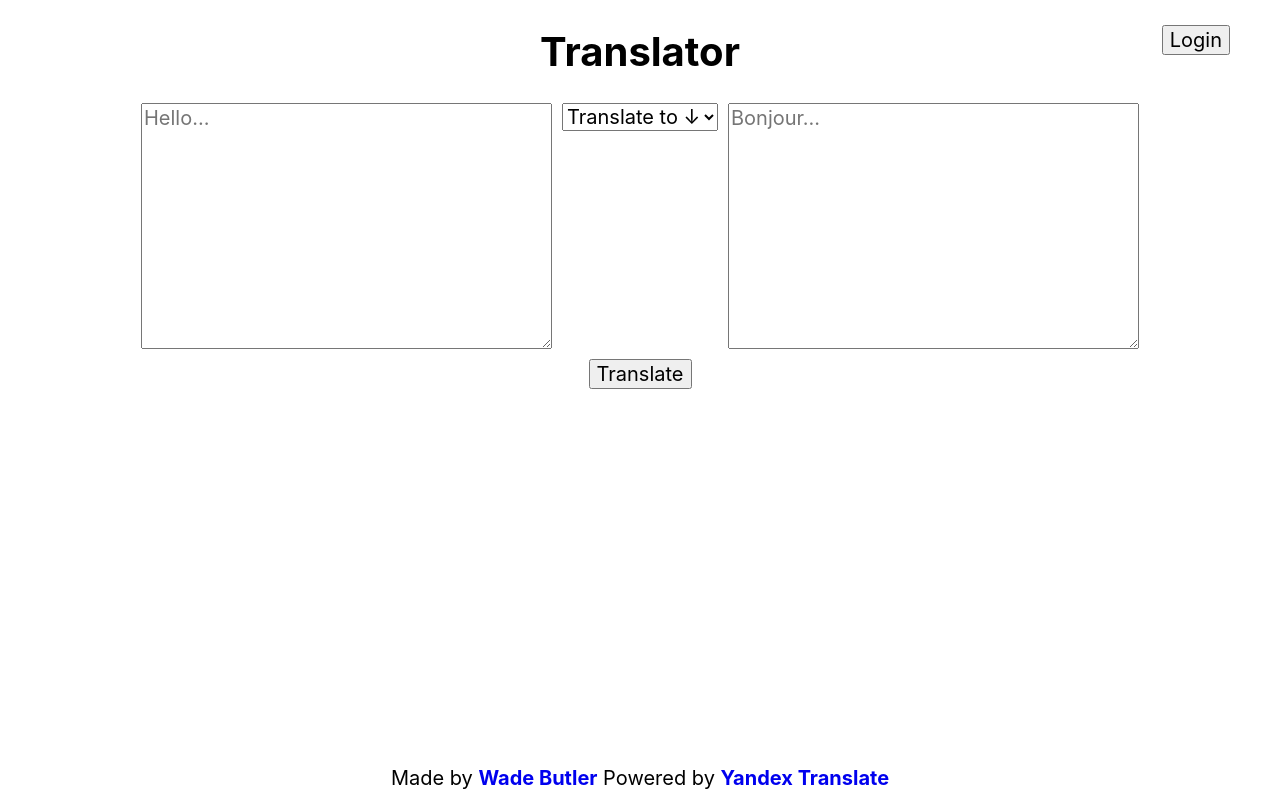
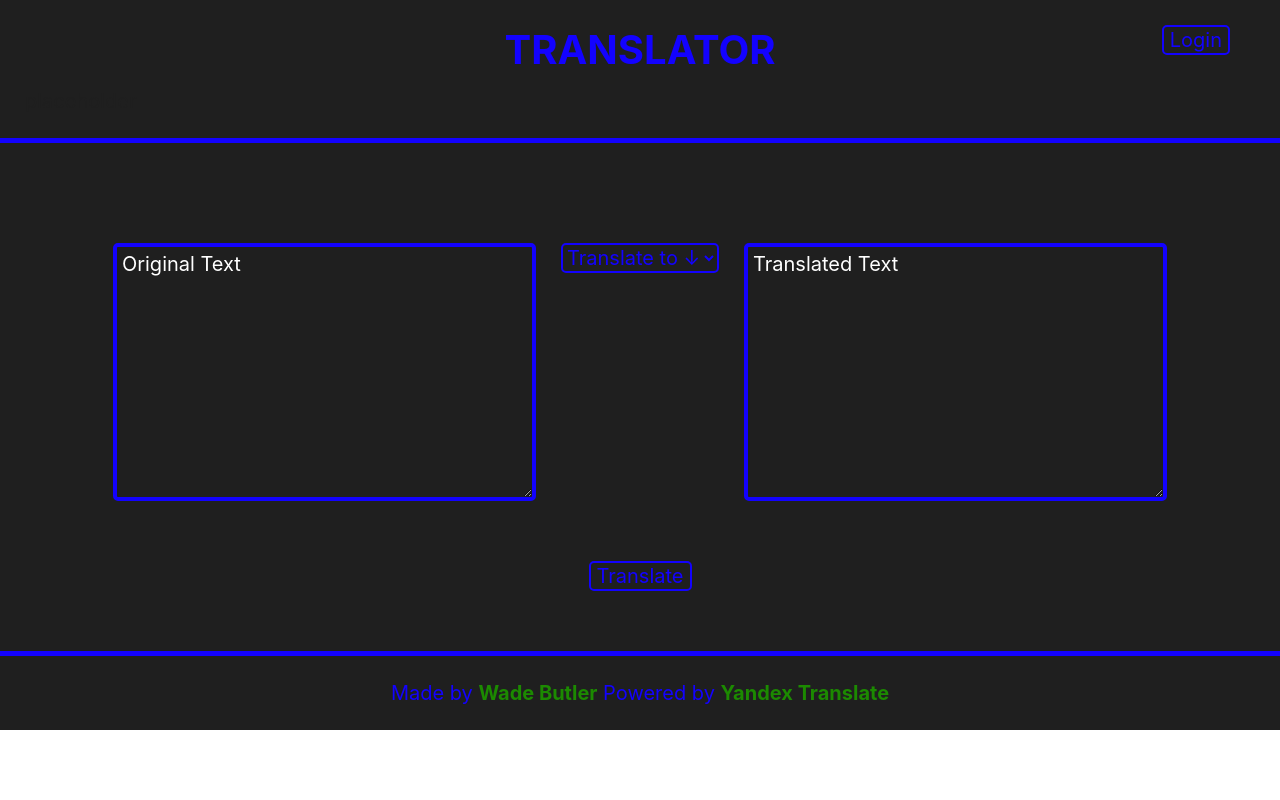
Before and after one commit to wadebutler/TranslatorBook, a React (Create React App) app: page / in a window 1280 px wide. Built offline with nearby package versions, Linux system fonts and the light colour scheme.

Commit message:
added styles

```diff
--- a/src/App.js
+++ b/src/App.js
@@ -42,8 +42,6 @@ class App extends Component {
         loggedIn: false,
         userID: "",
       })
-    }).then(() => {
-      document.querySelector(".title").style.color = "black"
     })
   }
 
@@ -63,6 +61,8 @@ class App extends Component {
               </div>
             </> : <>
               <button className="log" onClick={this.handleLogin}>Login</button>
+
+              <div className="emptylink"><p>placeholder</p></div>
             </> }
           </header>
 
--- a/src/Components/DatabaseToElement.js
+++ b/src/Components/DatabaseToElement.js
@@ -4,8 +4,7 @@ import remove from './DeleteElement';
 function DatabaseToElement(key, original, translated) {
     return (
         <li key={key}>
-            <span>original:</span> {original} <span>Translation:</span> {translated}
-            <button onClick={remove}>X</button>
+            <span>Original:</span> {original} <span>Translation:</span> {translated} <button onClick={remove}>X</button>
         </li>
     )
 }
--- a/src/Components/DeleteElement.js
+++ b/src/Components/DeleteElement.js
@@ -2,9 +2,7 @@ import React from 'react';
 
 function DeleteElement() {
     return (
-        <span>
-            {console.log("hello")}
-        </span>
+        <span></span>
     )
 }
 
--- a/src/Components/Translator.js
+++ b/src/Components/Translator.js
@@ -93,8 +93,8 @@ class Translator extends Component {
             <main>
                 <div className="translatorForm">
                     <label className="visuallyHidden" htmlFor="translateText">
-                        Text to Translate</label>
-                    <textarea onChange={this.handleTextChange} placeholder="Hello..." name="translateText" id="translateText" cols="30" rows="10"></textarea>
+                        original text</label>
+                    <textarea onChange={this.handleTextChange} placeholder="Original Text" name="translateText" id="translateText" cols="30" rows="10"></textarea>
 
                     <label className="visuallyHidden" htmlFor="setLanguage">
                         Language select</label>
@@ -103,7 +103,7 @@ class Translator extends Component {
                     </select>
 
                     <label className="visuallyHidden" htmlFor="finishedTranslation">Translated Text</label>
-                    <textarea className="translatedText" placeholder="Bonjour..." name="finishedTranslation" id="finishedTranslation" cols="30" rows="10"></textarea>
+                    <textarea className="translatedText" placeholder="Translated Text" name="finishedTranslation" id="finishedTranslation" cols="30" rows="10"></textarea>
                 </div>
 
                 <div className="translatorButtons">
--- a/src/styles/partials/_Header.scss
+++ b/src/styles/partials/_Header.scss
@@ -1,21 +1,43 @@
 header {
+    background: $three;
+    padding: 25px;
+    margin: 0;
+    border-bottom: 5px solid $one;
+
+    p {
+        color: $three;
+        margin: 15px 0 0 0;
+        padding: 0;
+    }
+
 
     .title {
         text-align: center;
+        text-transform: uppercase;
+        color: $one;
+        margin: 0;
     }
 
     .log {
         position: absolute;
         right: 50px;
         top: 25px;
+        @include button
     }
 
     .navMenu {
         text-align: center;
-        margin: 10px auto;
+        margin-top: 15px;
 
         .navLink {
             margin: 10px;
+            color: $one;
+            border-bottom: 1.5px solid $three;
+            transition: 0.3s;
+
+            &:hover, &:focus {
+                border-bottom: 1.5px solid $one;
+            }
         }
     }
 }
--- a/src/styles/partials/_footer.scss
+++ b/src/styles/partials/_footer.scss
@@ -1,15 +1,16 @@
 footer {
-    position: absolute;
-    bottom: 0;
-    left: 0;
-    right: 0;
+    background: $three;
+    border-top: 5px solid $one;
 
     p {
         text-align: center;
-        margin: 10px;
+        margin: 0;
+        color: $one;
+        padding: 25px;
 
         a {
             font-weight: bold;
+            color: $two;
         }
     }
 }
--- a/src/styles/partials/_translator.scss
+++ b/src/styles/partials/_translator.scss
@@ -1,10 +1,26 @@
 main {
     text-align: center;
+    background: $three;
+    padding: 50px;
 
     .translatorForm {
+        padding: 50px;
+
+        textarea {
+            border: 4px solid $one;
+            border-radius: 5px;
+            padding: 5px;
+            background: $three;
+            color: $four;
+
+            &::placeholder {
+                color: $four;
+            }
+        }
 
         select {
-            margin: 0 10px;
+            margin: 0 25px;
+            @include button;
         }
     }
 
@@ -12,6 +28,7 @@ main {
 
         button {
             margin: 10px;
+            @include button;
         }
     }
 }
--- a/src/styles/styles.css
+++ b/src/styles/styles.css
@@ -187,50 +187,192 @@ html {
   font-size: 125%;
 }
 
+:focus {
+  outline: 2px solid #1c8a01;
+  outline-offset: 2px;
+}
+
+a:focus {
+  outline: 2px solid #1c8a01;
+  outline-offset: 2px;
+}
+
+header {
+  background: #1f1f1f;
+  padding: 25px;
+  margin: 0;
+  border-bottom: 5px solid #1302ff;
+}
+
+header p {
+  color: #1f1f1f;
+  margin: 15px 0 0 0;
+  padding: 0;
+}
+
 header .title {
   text-align: center;
+  text-transform: uppercase;
+  color: #1302ff;
+  margin: 0;
 }
 
 header .log {
   position: absolute;
   right: 50px;
   top: 25px;
+  border-radius: 5px;
+  color: #1302ff;
+  background: #1f1f1f;
+  border: 2px solid #1302ff;
+  -webkit-transition: 0.3s;
+  transition: 0.3s;
+}
+
+header .log:hover, header .log:focus {
+  color: #1f1f1f;
+  background: #1302ff;
 }
 
 header .navMenu {
   text-align: center;
-  margin: 10px auto;
+  margin-top: 15px;
 }
 
 header .navMenu .navLink {
   margin: 10px;
+  color: #1302ff;
+  border-bottom: 1.5px solid #1f1f1f;
+  -webkit-transition: 0.3s;
+  transition: 0.3s;
+}
+
+header .navMenu .navLink:hover, header .navMenu .navLink:focus {
+  border-bottom: 1.5px solid #1302ff;
 }
 
 footer {
-  position: absolute;
-  bottom: 0;
-  left: 0;
-  right: 0;
+  background: #1f1f1f;
+  border-top: 5px solid #1302ff;
 }
 
 footer p {
   text-align: center;
-  margin: 10px;
+  margin: 0;
+  color: #1302ff;
+  padding: 25px;
 }
 
 footer p a {
   font-weight: bold;
+  color: #1c8a01;
 }
 
 main {
   text-align: center;
+  background: #1f1f1f;
+  padding: 50px;
+}
+
+main .translatorForm {
+  padding: 50px;
+}
+
+main .translatorForm textarea {
+  border: 4px solid #1302ff;
+  border-radius: 5px;
+  padding: 5px;
+  background: #1f1f1f;
+  color: white;
+}
+
+main .translatorForm textarea::-webkit-input-placeholder {
+  color: white;
+}
+
+main .translatorForm textarea:-ms-input-placeholder {
+  color: white;
+}
+
+main .translatorForm textarea::-ms-input-placeholder {
+  color: white;
+}
+
+main .translatorForm textarea::placeholder {
+  color: white;
 }
 
 main .translatorForm select {
-  margin: 0 10px;
+  margin: 0 25px;
+  border-radius: 5px;
+  color: #1302ff;
+  background: #1f1f1f;
+  border: 2px solid #1302ff;
+  -webkit-transition: 0.3s;
+  transition: 0.3s;
+}
+
+main .translatorForm select:hover, main .translatorForm select:focus {
+  color: #1f1f1f;
+  background: #1302ff;
 }
 
 main .translatorButtons button {
   margin: 10px;
+  border-radius: 5px;
+  color: #1302ff;
+  background: #1f1f1f;
+  border: 2px solid #1302ff;
+  -webkit-transition: 0.3s;
+  transition: 0.3s;
+}
+
+main .translatorButtons button:hover, main .translatorButtons button:focus {
+  color: #1f1f1f;
+  background: #1302ff;
+}
+
+section {
+  background: #1f1f1f;
+}
+
+section h2 {
+  margin: 0;
+  text-align: center;
+  color: #1302ff;
+  padding: 25px;
+}
+
+section ul {
+  margin: 0;
+  text-align: center;
+  padding-bottom: 25px;
+  height: 400px;
+  overflow: scroll;
+}
+
+section ul li {
+  list-style: none;
+  color: #1302ff;
+  padding: 10px;
+}
+
+section ul li span {
+  color: #1c8a01;
+}
+
+section ul li button {
+  margin-left: 10px;
+  border-radius: 5px;
+  color: #1302ff;
+  background: #1f1f1f;
+  border: 2px solid #1302ff;
+  -webkit-transition: 0.3s;
+  transition: 0.3s;
+}
+
+section ul li button:hover, section ul li button:focus {
+  color: #1f1f1f;
+  background: #1302ff;
 }
 /*# sourceMappingURL=styles.css.map */
--- a/src/styles/styles.scss
+++ b/src/styles/styles.scss
@@ -1,4 +1,5 @@
 @import "./partials/setup";
+@import "./partials/variables";
 @import "./partials/global";
 @import "./partials/header";
 @import "./partials/footer";
```
Also changed, not shown: src/styles/partials/_global.scss (+9 -3 lines), src/styles/partials/_saved.scss (+33 -0 lines), src/styles/partials/_variables.scss (added, +19 -0 lines), 1 other file (tests, documents, lock files or other folders).
